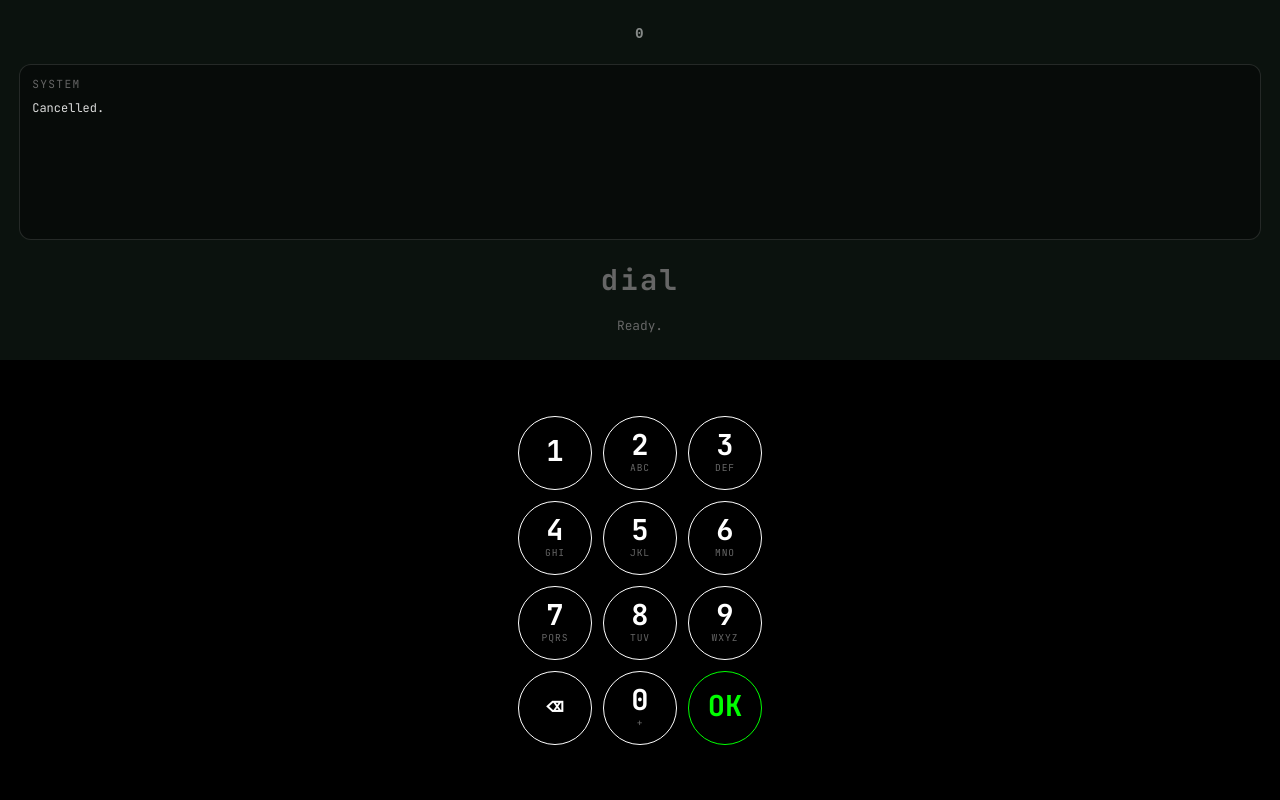
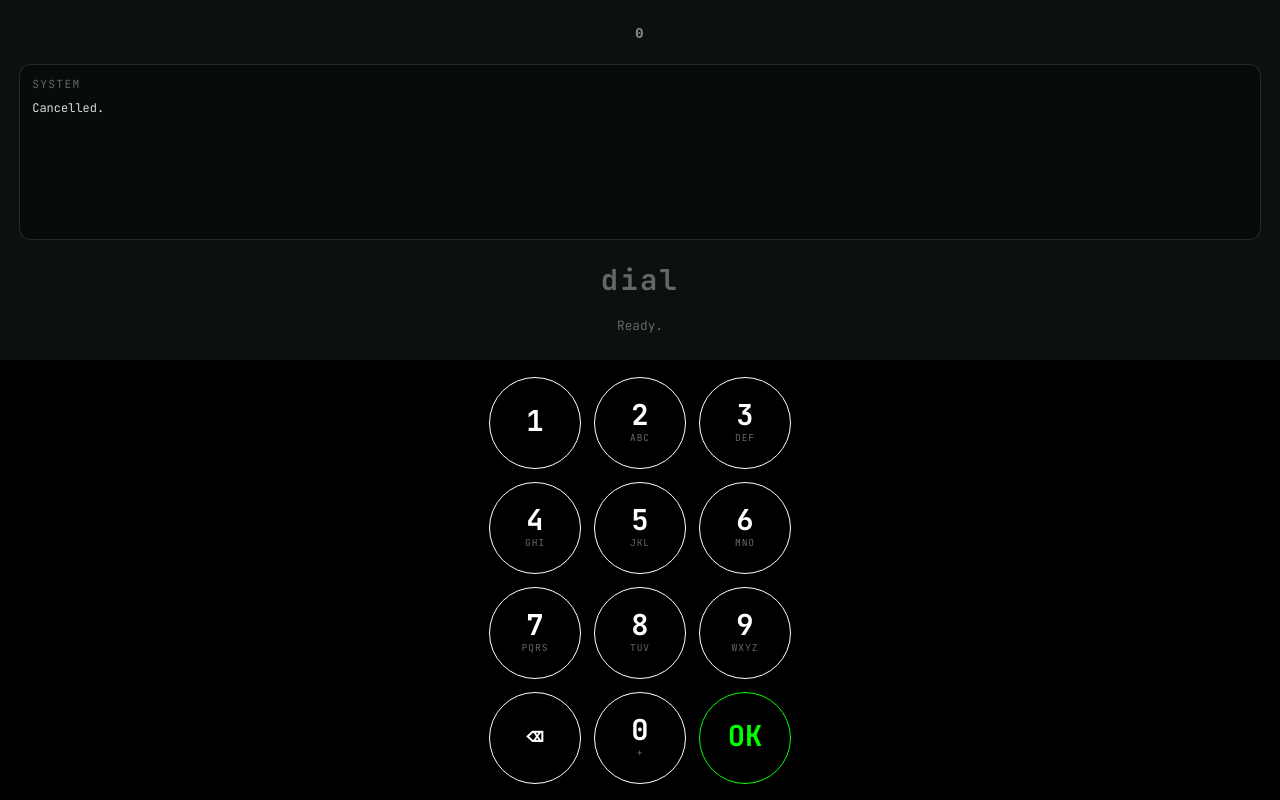
Before and after one commit to do-mgix/evove-by-roko, a Flask app: page / in a window 1280 px wide. Run offline with Flask 3, Linux system fonts and the light colour scheme.

Commit message:
style: increase numeric input keyboard size

```diff
--- a/src/components/services/web_service/templates/index.html
+++ b/src/components/services/web_service/templates/index.html
@@ -151,8 +151,8 @@
 
         .keypad-grid {
             display: grid;
-            --key-size: min(18vw, 74px);
-            --gap-size: min(2.8vw, 11px);
+            --key-size: min(21vw, 92px);
+            --gap-size: min(3.2vw, 13px);
             grid-template-columns: repeat(3, var(--key-size));
             grid-template-rows: repeat(4, var(--key-size));
             gap: var(--gap-size);
```
Also changed, not shown: CHANGELOG.md.
